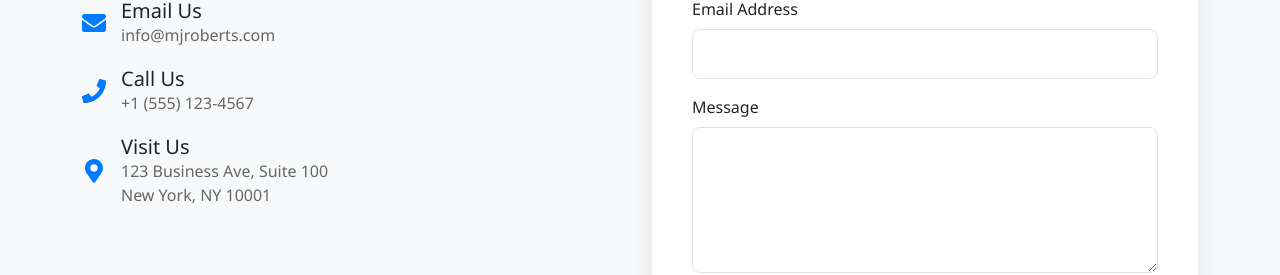
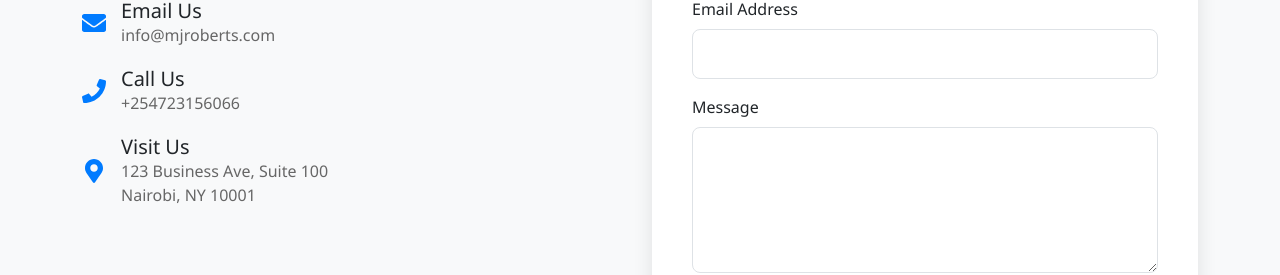
Before and after one commit to brianshitambasi/clone, a React (Create React App) app: page /contact in a window 1280 px wide. Shown: the part 285-560 px from the top of the page. Built offline with nearby package versions, Linux system fonts and the light colour scheme.

Commit message:
.fdswertgb

```diff
--- a/src/components/ContactPage.jsx
+++ b/src/components/ContactPage.jsx
@@ -33,11 +33,11 @@ const ContactPage = () => {
               </div>
               <div style={{ display: 'flex', alignItems: 'center', marginBottom: '20px' }}>
                 <FaPhone style={{ fontSize: '1.5rem', color: '#007bff', marginRight: '15px' }} />
-                <div><h5 style={{ margin: 0 }}>Call Us</h5><p style={{ color: '#666', margin: 0 }}>+1 (555) 123-4567</p></div>
+                <div><h5 style={{ margin: 0 }}>Call Us</h5><p style={{ color: '#666', margin: 0 }}>+254723156066</p></div>
               </div>
               <div style={{ display: 'flex', alignItems: 'center' }}>
                 <FaMapMarkerAlt style={{ fontSize: '1.5rem', color: '#007bff', marginRight: '15px' }} />
-                <div><h5 style={{ margin: 0 }}>Visit Us</h5><p style={{ color: '#666', margin: 0 }}>123 Business Ave, Suite 100<br />New York, NY 10001</p></div>
+                <div><h5 style={{ margin: 0 }}>Visit Us</h5><p style={{ color: '#666', margin: 0 }}>123 Business Ave, Suite 100<br />Nairobi, NY 10001</p></div>
               </div>
             </div>
           </Col>
```
